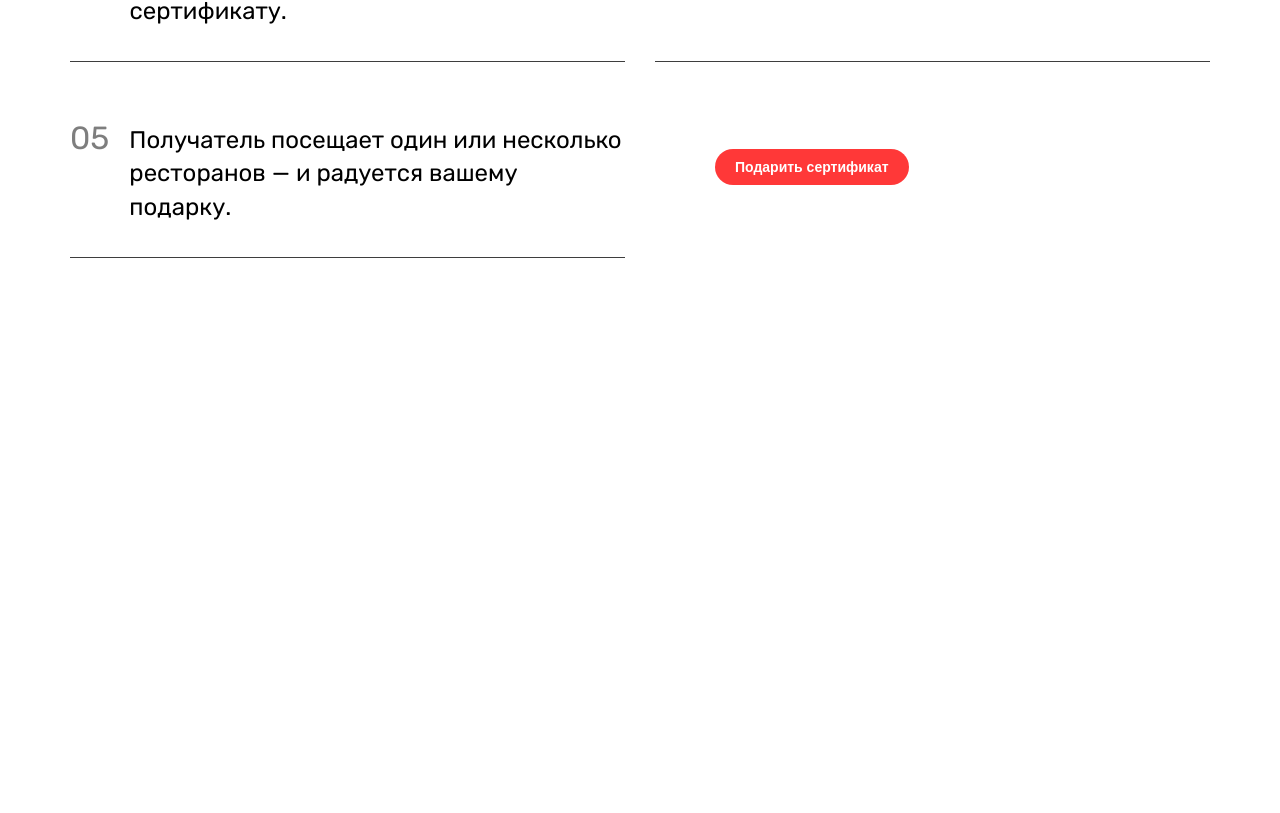
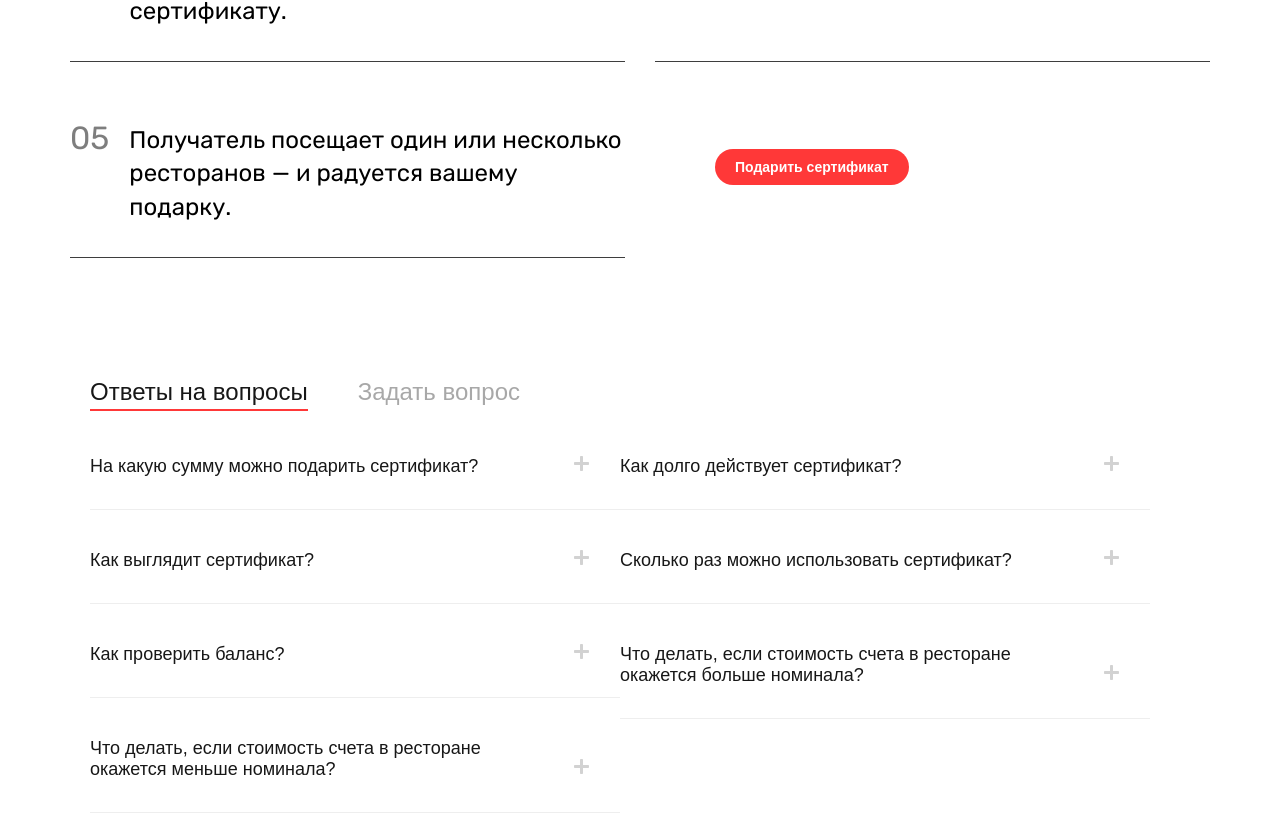
Before and after one commit to magtesyan/rest, a Next.js app: page / in a window 1280 px wide. Shown: the part 2455-3268 px from the top of the page. Before the commit the page ends 2763 px from the top, so only its background shows below. Built offline with nearby package versions, Linux system fonts and the light colour scheme.

Commit message:
Add faq section

```diff
--- a/src/app/components/CertForm/CertForm.tsx
+++ b/src/app/components/CertForm/CertForm.tsx
@@ -3,8 +3,9 @@
 import { useState } from "react";
 import clsx from "clsx";
 
+import { Button } from "../ui/Button/Button";
+
 import styles from "./CertForm.module.scss";
-import { Button } from "../ui/Button/Button";
 
 enum Tab {
   FromMe,
--- /dev/null
+++ b/src/app/components/Faq/Faq.module.scss
@@ -0,0 +1,107 @@
+.certForm {
+  background: var(--white);
+  padding: 40px;
+  margin-bottom: 30px;
+  border-radius: 16px;
+}
+
+.tabs {
+  display: flex;
+  gap: 50px;
+  margin-bottom: 40px;
+}
+
+.tab {
+  position: relative;
+  font-size: 24px;
+  color: var(--lightGray);
+
+  &_current {
+    color: var(--black);
+    font-weight: 500;
+
+    &:after {
+      content: "";
+      position: absolute;
+      bottom: -5px;
+      display: block;
+      width: 100%;
+      height: 2px;
+      background-color: var(--red);
+      margin-top: 5px;
+    }
+  }
+}
+
+.faqLists {
+  display: flex;
+}
+
+.faqList {
+  display: flex;
+  flex-direction: column;
+  flex-wrap: wrap;
+  gap: 30px;
+}
+
+.formText {
+  font-size: 18px;
+  color: var(--black);
+  max-width: 600px;
+
+  &_info {
+    margin-bottom: 40px;
+  }
+
+  &_choosePrice {
+    font-weight: 500;
+    margin-bottom: 20px;
+  }
+}
+
+.questionContainer {
+  display: flex;
+  gap: 50px;
+}
+
+.formContainer {
+  display: flex;
+  flex-direction: column;
+  gap: 20px;
+  width: 450px;
+  margin-bottom: 20px;
+}
+
+.formTextarea,
+.formInput {
+  padding: 15px 20px;
+  background: var(--white);
+  border: 1px solid var(--lightGray);
+  border-radius: 8px;
+  color: var(--black);
+  font-size: 18px;
+  outline: none;
+  width: 100%;
+
+  &:focus {
+    outline: 1px solid var(--lightGray);
+  }
+}
+
+.blueLink {
+  color: var(--blue);
+}
+
+.sendButton {
+  align-self: flex-start;
+}
+
+.questionTitle {
+  display: flex;
+  flex-grow: 1;
+  width: 500px;
+  text-align: center;
+  font-weight: 500;
+  font-size: 52px;
+  color: var(--black);
+}
--- /dev/null
+++ b/src/app/components/Faq/Faq.tsx
@@ -0,0 +1,161 @@
+"use client";
+
+import { ReactElement, useState } from "react";
+import clsx from "clsx";
+
+import { FaqItem } from "./FaqItem/FaqItem";
+
+import styles from "./Faq.module.scss";
+import { Button } from "../ui/Button/Button";
+
+enum FaqTab {
+  Answers,
+  Question,
+}
+
+export const Faq = () => {
+  const [tab, setTab] = useState(FaqTab.Answers);
+
+  const faqItems1: FaqItem[] = [
+    {
+      question: "На какую сумму можно подарить сертификат?",
+      answer: (
+        <>
+          Сертификаты доступны на любую сумму от 5 000 рублей. Стандартно мы
+          предлагаем номиналы 50 000, 30 000, 15 000 и 5 000 рублей. Также можно
+          задать свою сумму.
+        </>
+      ),
+    },
+    {
+      question: "Как выглядит сертификат?",
+      answer: (
+        <>
+          Вот в таком виде сертификат приходит получателю:{" "}
+          <a className={styles.blueLink}>Сертификат.pdf</a>
+        </>
+      ),
+    },
+    {
+      question: "Как проверить баланс?",
+      answer: (
+        <>
+          Баланс можно проверить на странице вашего сертификата. Для этого
+          перейдите по кнопке «Проверить» из email-письма.
+        </>
+      ),
+    },
+    {
+      question:
+        "Что делать, если стоимость счета в ресторане окажется меньше номинала?",
+      answer: (
+        <>
+          Остаток не сгорает до истечения срока сертификата — он сохранится для
+          повторного использования. Можно продолжать посещать рестораны, пока на
+          счету есть средства.
+        </>
+      ),
+    },
+  ];
+  const faqItems2: FaqItem[] = [
+    {
+      question: "Как долго действует сертификат?",
+      answer: (
+        <>
+          Подарочный сертификат действует 6 месяцев со дня покупки. Срок
+          действия всегда можно проверить на сертификате в email письме.
+        </>
+      ),
+    },
+    {
+      question: "Сколько раз можно использовать сертификат?",
+      answer: (
+        <>
+          Сертификат действует, пока с него не будут списаны все средства или
+          пока не закончится срок действия.
+        </>
+      ),
+    },
+    {
+      question:
+        "Что делать, если стоимость счета в ресторане окажется больше номинала?",
+      answer: (
+        <>
+          Все просто: остаток можно доплатить любым удобным способом в
+          ресторане.
+        </>
+      ),
+    },
+  ];
+
+  return (
+    <div className={styles.certForm} id="faq">
+      <div className={styles.tabs}>
+        <button
+          className={clsx(
+            styles.tab,
+            tab === FaqTab.Answers && styles.tab_current
+          )}
+          onClick={() => setTab(FaqTab.Answers)}
+        >
+          Ответы на вопросы
+        </button>
+        <button
+          className={clsx(
+            styles.tab,
+            tab === FaqTab.Question && styles.tab_current
+          )}
+          onClick={() => setTab(FaqTab.Question)}
+        >
+          Задать вопрос
+        </button>
+      </div>
+
+      {tab === FaqTab.Answers && (
+        <div className={styles.faqLists}>
+          <ul className={styles.faqList}>
+            {faqItems1.map((item, index) => (
+              <FaqItem faqItem={item} key={`faqItem-${index}`} />
+            ))}
+          </ul>
+          <ul className={styles.faqList}>
+            {faqItems2.map((item, index) => (
+              <FaqItem faqItem={item} key={`faqItem-${index}`} />
+            ))}
+          </ul>
+        </div>
+      )}
+
+      {tab === FaqTab.Question && (
+        <div className={styles.questionContainer}>
+          <div className={styles.formContainer}>
+            <input className={styles.formInput} type="text" placeholder="Имя" />
+            <input
+              className={styles.formInput}
+              type="text"
+              placeholder="Телефон"
+            />
+            <input
+              className={styles.formInput}
+              type="text"
+              placeholder="Email"
+            />
+            <textarea
+              className={styles.formTextarea}
+              placeholder="Ваш вопрос"
+            />
+            <Button
+              className={styles.sendButton}
+              text="Отправить"
+              onClick={() => {}}
+              isCurrent={true}
+            />
+          </div>
+          <div className={styles.questionTitle}>
+            Есть вопросы? Напишите нам!
+          </div>
+        </div>
+      )}
+    </div>
+  );
+};
--- /dev/null
+++ b/src/app/components/Faq/FaqItem/FaqItem.module.scss
@@ -0,0 +1,34 @@
+.faqItem {
+  display: flex;
+  flex-direction: column;
+  gap: 20px;
+  width: 530px;
+  border-bottom: 1px solid var(--buttonGray);
+  padding-top: 10px;
+  padding-bottom: 32px;
+}
+
+.question {
+  position: relative;
+  color: var(--black);
+  font-size: 18px;
+  text-align: left;
+  width: 100%;
+  padding-right: 60px;
+}
+
+.faqIcon {
+  position: absolute;
+  right: 30px;
+  width: 16px;
+  height: 16px;
+
+  &_closed {
+    transform: rotate((45deg));
+  }
+}
+
+.answer {
+  color: var(--lightGray);
+  font-size: 18px;
+}
--- /dev/null
+++ b/src/app/components/Faq/FaqItem/FaqItem.tsx
@@ -0,0 +1,35 @@
+"use client";
+
+import { ReactElement, useState } from "react";
+import clsx from "clsx";
+
+import styles from "./FaqItem.module.scss";
+
+export interface FaqItem {
+  question: string;
+  answer: ReactElement;
+}
+
+interface FaqItemProps {
+  faqItem: FaqItem;
+}
+
+export const FaqItem = (props: FaqItemProps) => {
+  const [isOpen, toggle] = useState(false);
+
+  return (
+    <li className={styles.faqItem}>
+      <div>
+        <button className={styles.question} onClick={() => toggle(!isOpen)}>
+          {props.faqItem.question}
+          <img
+            className={clsx(styles.faqIcon, isOpen && styles.faqIcon_closed)}
+            src={`/icons/faq/plus.svg`}
+            alt="Раскрыть"
+          />
+        </button>
+      </div>
+      {isOpen && <div className={styles.answer}>{props.faqItem.answer}</div>}
+    </li>
+  );
+};
--- a/src/app/components/Promo/Promo.tsx
+++ b/src/app/components/Promo/Promo.tsx
@@ -15,7 +15,7 @@ export const Promo = () => {
           <img
             className={styles.promoIcon}
             src="/icons/promo/eat.svg"
-            alt="Рестораны"
+            alt="Еда"
           />
           <p className={styles.promoItemText}>
             <span className={styles.promoLink}>Более 100 ресторанов</span>, кафе
@@ -26,23 +26,29 @@ export const Promo = () => {
           <img
             className={styles.promoIcon}
             src="/icons/promo/present.svg"
-            alt="Рестораны"
+            alt="Подарок"
           />
           <p className={styles.promoItemText}>
-            <span className={styles.promoLink}>Легко дарить:</span> купите
-            онлайн и отправьте на email получателю с персональными пожеланиями.
+            <span
+              className={styles.promoLink}
+              onClick={() => goToSection("#howWorks")}
+            >
+              Легко дарить:
+            </span>{" "}
+            купите онлайн и отправьте на email получателю с персональными
+            пожеланиями.
           </p>
         </li>
         <li className={styles.promoItem}>
           <img
             className={styles.promoIcon}
             src="/icons/promo/plate.svg"
-            alt="Рестораны"
+            alt="Блюда"
           />
           <p className={styles.promoItemText}>
             <span
               className={styles.promoLink}
-              onClick={() => goToSection("#howWorks")}
+              onClick={() => goToSection("#faq")}
             >
               Удобно пользоваться:
             </span>
@@ -54,7 +60,7 @@ export const Promo = () => {
           <img
             className={styles.promoIcon}
             src="/icons/promo/heart.svg"
-            alt="Рестораны"
+            alt="Сердце"
           />
           <p className={styles.promoItemText}>
             <span
--- a/src/app/components/ui/Button/Button.tsx
+++ b/src/app/components/ui/Button/Button.tsx
@@ -6,12 +6,17 @@ interface ButtonProps {
   text: string;
   onClick: () => void;
   isCurrent?: boolean;
+  className?: string;
 }
 
 export const Button = (props: ButtonProps) => {
   return (
     <button
-      className={clsx(styles.button, props.isCurrent && styles.button_current)}
+      className={clsx(
+        styles.button,
+        props.isCurrent && styles.button_current,
+        props.className
+      )}
       onClick={props.onClick}
     >
       {props.text}
--- a/src/app/page.tsx
+++ b/src/app/page.tsx
@@ -4,9 +4,10 @@ import { Header } from "./components/Header/Header";
 import { Promo } from "./components/Promo/Promo";
 import { Advantages } from "./components/Advantages/Advantages";
 import { CertForm } from "./components/CertForm/CertForm";
+import { HowWorks } from "./components/HowWorks/HowWorks";
+import { Faq } from "./components/Faq/Faq";
 
 import styles from "./page.module.css";
-import { HowWorks } from "./components/HowWorks/HowWorks";
 
 export default function Home() {
   return (
@@ -18,6 +19,7 @@ export default function Home() {
           <CertForm />
           <Advantages />
           <HowWorks />
+          <Faq />
         </main>
         <footer className={styles.footer}></footer>
       </div>
```
Also changed, not shown: public/icons/faq/plus.svg (added).
